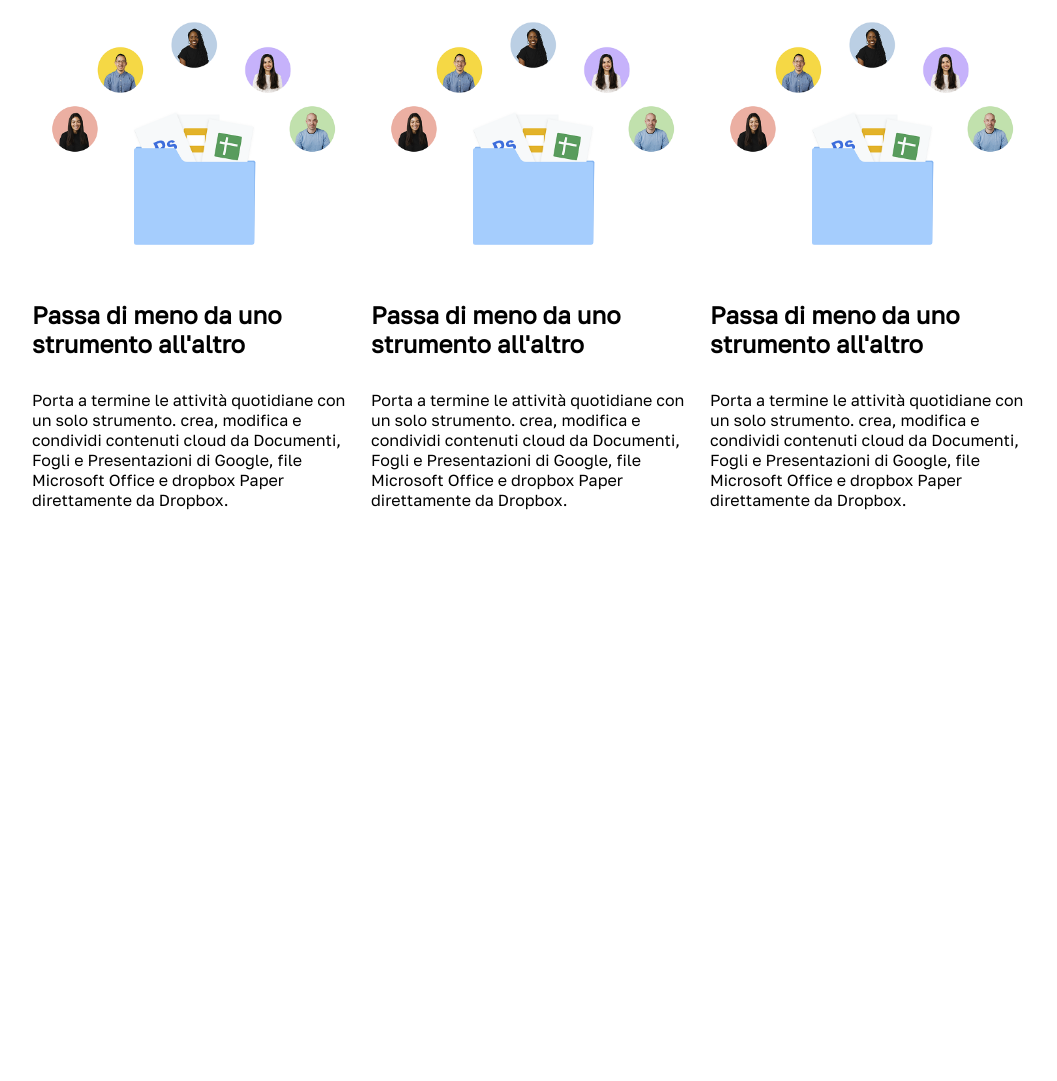
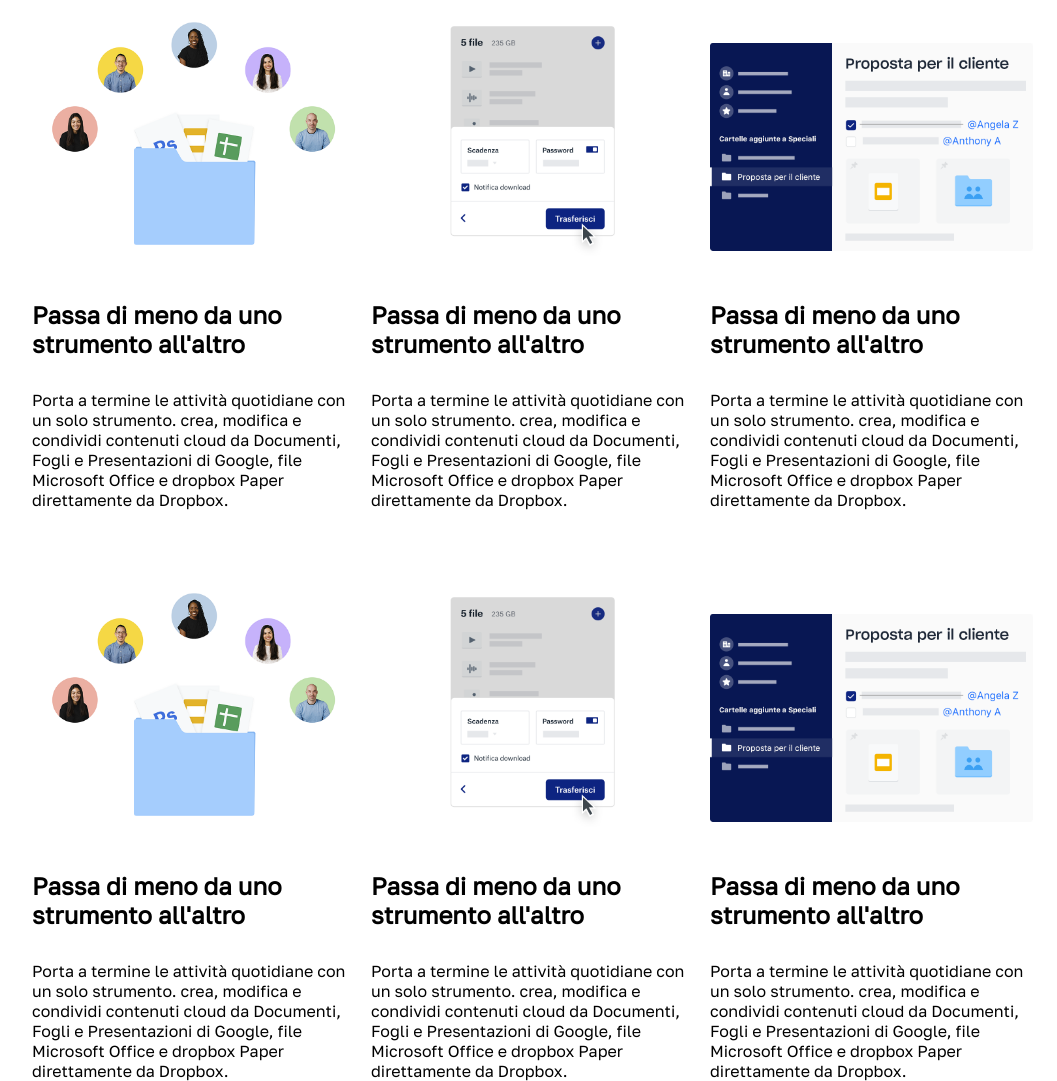
Before and after one commit to LambertoNeri/htmlcss-dropbox, a plain HTML site: page index.html in a window 1280 px wide. Shown: the part 3379-4460 px from the top of the page, without its empty margins (108-1165 px from the left). Before the commit the page ends 3889 px from the top, so only its background shows below. Drawn offline with Linux system fonts and the light colour scheme.

Commit message:
add second half of second section

```diff
--- a/assets/style.css
+++ b/assets/style.css
@@ -340,7 +340,7 @@ input[type="radio"]{
 }
 
 
-.second-section-header{
+.second-section-header{               /* Second Section */
     display: flex;
     justify-content: center;
     align-items: flex-start;
@@ -350,10 +350,19 @@ input[type="radio"]{
 }
 
 .second-section-main{
+
+}
+
+.first-half{
     display: flex;
     justify-content: space-between;
     gap: 1rem;
+}
 
+.second-half{
+    display: flex;
+    justify-content: space-between;
+    gap: 1rem;
 }
 
 .second-section-header{
--- a/index.html
+++ b/index.html
@@ -157,6 +157,7 @@
                 <h2>Esegui piu' operazioni con Dropbox Business</h2>
             </div>
             <div class="second-section-main one-k-width margin-top">
+                <div class="first-half">
                     <div class="second-section-card">      <!--1st second sect card-->
                         <ul>
                             <li>
@@ -174,7 +175,7 @@
                     <div class="second-section-card">    <!--2nd second sect card-->
                         <ul>
                             <li>
-                            <img src="img/business-feature-switching-tools.png" alt="">
+                                <img src="img/business-feature-send-files-it.png" alt="">
                             </li>
                             <li class="margin-top-small">
                                 <h2>Passa di meno da uno strumento all'altro</h2>
@@ -188,6 +189,22 @@
                     <div class="second-section-card">     <!--3rd second sect card-->
                         <ul>
                             <li>
+                                <img src="img/business-feature-coordinate-it.png" alt="">
+                            </li>
+                            <li class="margin-top-small">
+                                <h2>Passa di meno da uno strumento all'altro</h2>
+                            </li>
+                            <li class="margin-top-small">
+                                <div><p>Porta a termine le attività quotidiane con un solo strumento. crea, modifica e condividi contenuti cloud da Documenti, Fogli e Presentazioni di Google, file Microsoft Office e dropbox Paper direttamente da Dropbox.</p></div>
+                            </li>
+                        </ul>
+                    </div>
+                </div>
+
+                <div class="second-half margin-top">      <!--Second Half -->
+                    <div class="second-section-card">      <!--4th second sect card-->
+                        <ul>
+                            <li>
                                 <img src="img/business-feature-switching-tools.png" alt="">
                             </li>
                             <li class="margin-top-small">
@@ -198,6 +215,39 @@
                             </li>
                         </ul>
                     </div>
+
+                    <div class="second-section-card">    <!--5th second sect card-->
+                        <ul>
+                            <li>
+                                <img src="img/business-feature-send-files-it.png" alt="">
+                            </li>
+                            <li class="margin-top-small">
+                                <h2>Passa di meno da uno strumento all'altro</h2>
+                            </li>
+                            <li class="margin-top-small">
+                                <div><p>Porta a termine le attività quotidiane con un solo strumento. crea, modifica e condividi contenuti cloud da Documenti, Fogli e Presentazioni di Google, file Microsoft Office e dropbox Paper direttamente da Dropbox.</p></div>
+                            </li>
+                        </ul>
+                    </div>
+
+                    <div class="second-section-card">     <!--6th second sect card-->
+                        <ul>
+                            <li>
+                                <img src="img/business-feature-coordinate-it.png" alt="">
+                            </li>
+                            <li class="margin-top-small">
+                                <h2>Passa di meno da uno strumento all'altro</h2>
+                            </li>
+                            <li class="margin-top-small">
+                                <div><p>Porta a termine le attività quotidiane con un solo strumento. crea, modifica e condividi contenuti cloud da Documenti, Fogli e Presentazioni di Google, file Microsoft Office e dropbox Paper direttamente da Dropbox.</p></div>
+                            </li>
+                        </ul>
+                    </div>
+                </div>
+                </div>
+
+
+
             </div>
 
 
```
Lines whose indentation alone changed are shown as unchanged.
